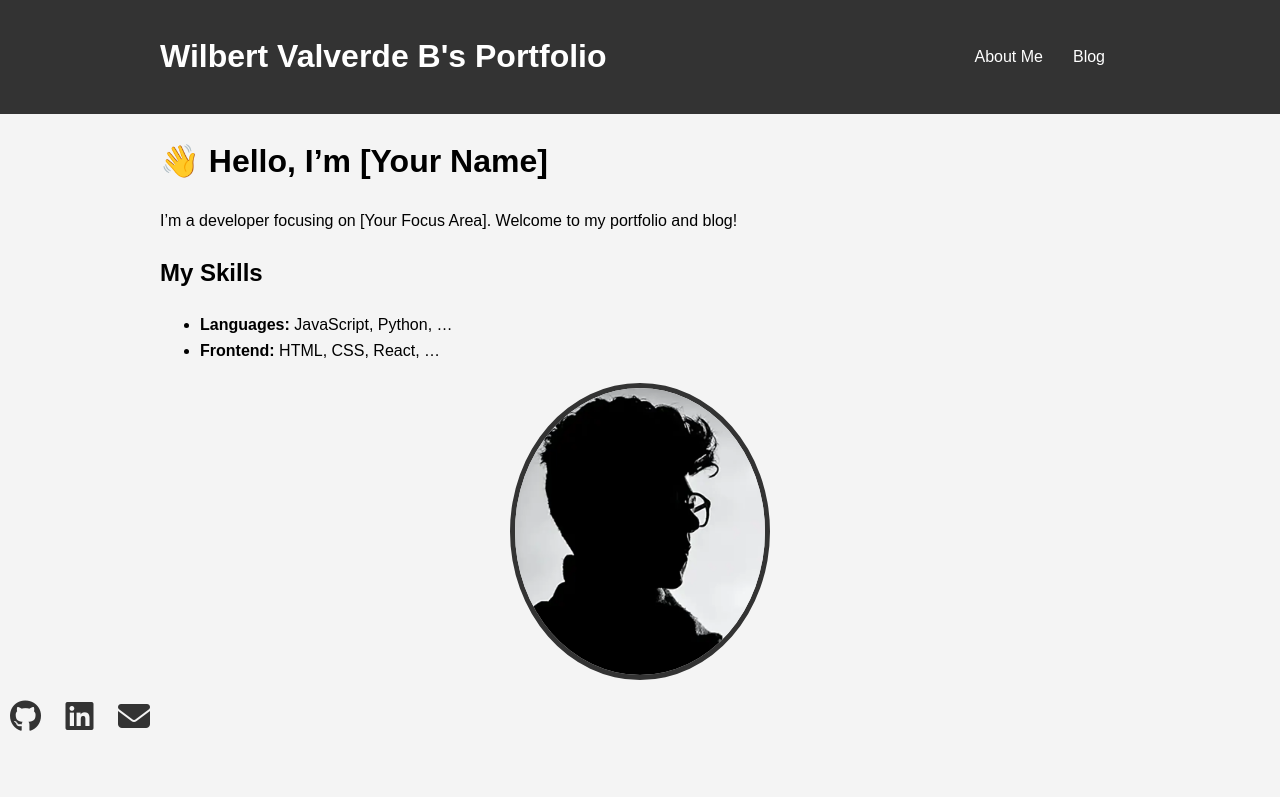
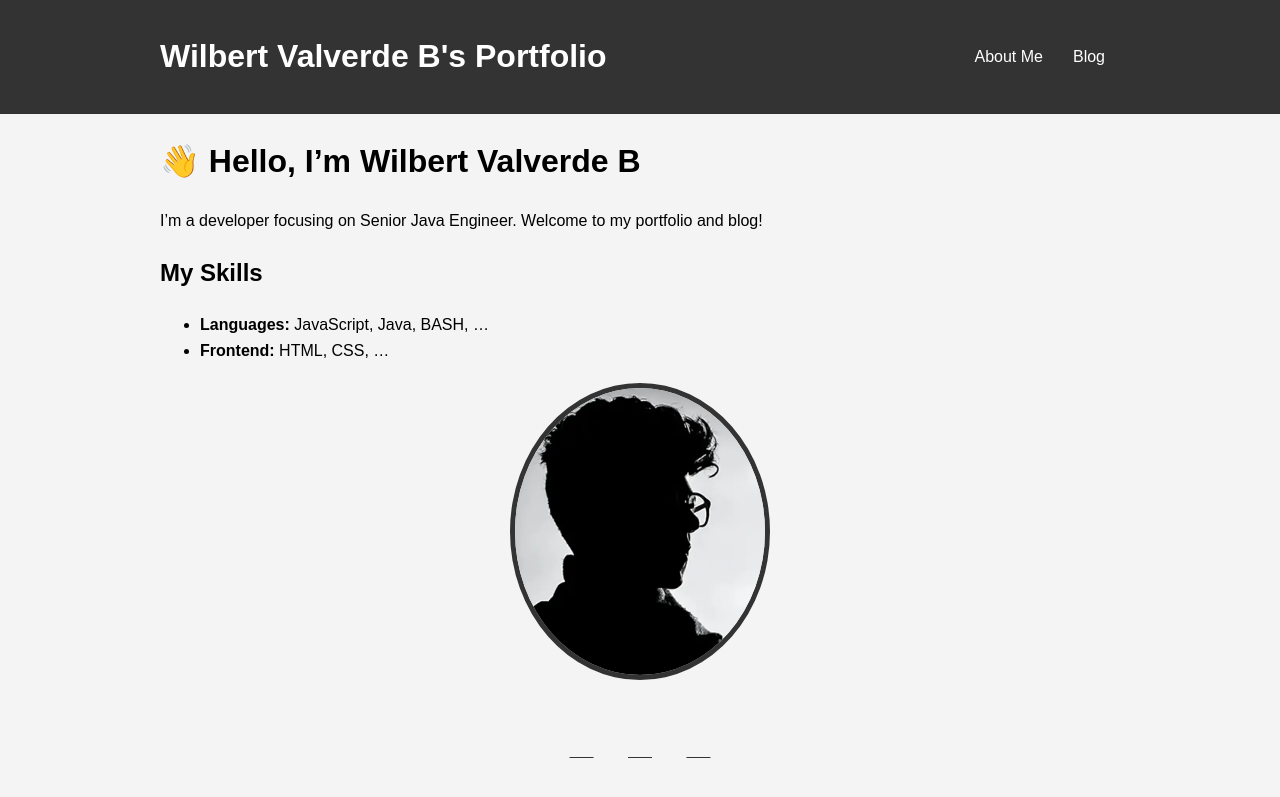
Before and after one commit to wilbertvb/wilbertvb.github.io, a Jekyll site: the page built from index.md, in a window 1280 px wide. Shown: the top 797 px of the page. Built offline with Jekyll 4.4.1, drawn with Linux system fonts in a browser that asks for light colours; a style sheet for code colours, icons or effects is not loaded.

Commit message:
fix header icons and main content

```diff
--- a/_includes/footer.html
+++ b/_includes/footer.html
@@ -1,11 +1,7 @@
 <div class="social-icons">
-        <a href="https://github.com/wilbertvb/"
-          ><i class="fab fa-github fa-2x"></i
-        ></a>
-        <a href="https://www.linkedin.com/in/wilbertvb/""
-          ><i class="fab fa-linkedin fa-2x"></i
-        ></a>
-        <a href="mailto:wilbertva@gmail.com"
-          ><i class="fas fa-envelope fa-2x"></i
-        ></a>
-      </div>
+    <a href="https://github.com/wilbertvb" aria-label="GitHub"><i class="**fab** fa-github fa-2x"></i></a>
+
+    <a href="https://linkedin.com/in/wilbertvb" aria-label="LinkedIn"><i class="**fab** fa-linkedin fa-2x"></i></a>
+
+    <a href="mailto:wilbertvb@gmail.com" aria-label="Email"><i class="**fas** fa-envelope fa-2x"></i></a>
+</div>
--- a/_layouts/default.html
+++ b/_layouts/default.html
@@ -6,14 +6,14 @@
     <title>{{ page.title }}</title>
     <link
       rel="stylesheet"
-      href="{{ '/assets/css/style.css' | relative_url }}"
-    />
-    <link
-      rel="stylesheet"
       href="https://cdnjs.cloudflare.com/ajax/libs/font-awesome/6.5.2/css/all.min.css"
       integrity="sha512-SnH5WK+bZxgPHs44uWIX+LLMDJ8R7gooI5L5A+c1Tj1eN+hJ3l5v9uE3zJ5r4v5S5d5u5x5S5d5u5x5S5d5u5x5S5d5u5x5S5d5u5x5d="
       crossorigin="anonymous"
       referrerpolicy="no-referrer"
+    />
+    <link
+      rel="stylesheet"
+      href="{{ '/assets/css/style.css' | relative_url }}"
     />
   </head>
   <body>
--- a/assets/css/style.css
+++ b/assets/css/style.css
@@ -41,14 +41,21 @@
     }
 }
 
+/* Styling to ensure icons are visible and styled */
+.social-icons {
+    text-align: center;
+    padding: 20px 0;
+}
+
 .social-icons a {
-    color: #333;
-    margin: 0 10px;
+    color: #333; /* Make sure they have a visible color */
+    margin: 0 15px;
+    display: inline-block; /* Essential for proper spacing */
     transition: color 0.3s;
 }
 
 .social-icons a:hover {
-    color: #0077b5; /* Example hover color for LinkedIn */
+    color: #0077b5;
 }
 
 /* Styling for the header/nav */
--- a/index.md
+++ b/index.md
@@ -3,14 +3,14 @@
 title: About Me
 ---
 
-# 👋 Hello, I'm [Your Name]
+# 👋 Hello, I'm Wilbert Valverde B
 
-I'm a developer focusing on [Your Focus Area]. Welcome to my portfolio and blog!
+I'm a developer focusing on Senior Java Engineer. Welcome to my portfolio and blog!
 
 ## My Skills
 
-* **Languages:** JavaScript, Python, ...
-* **Frontend:** HTML, CSS, React, ...
+* **Languages:** JavaScript, Java, BASH,  ...
+* **Frontend:** HTML, CSS, ...
 
 <div class="profile-pic-container">
     <img src="/assets/img/default-profile.webp" alt="" class="default-picture">
```
